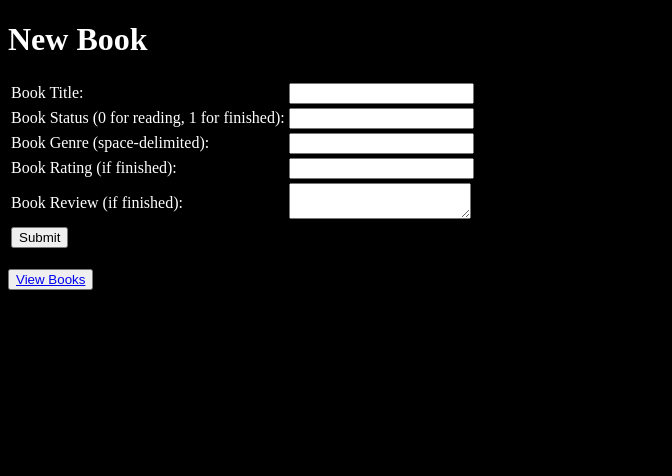
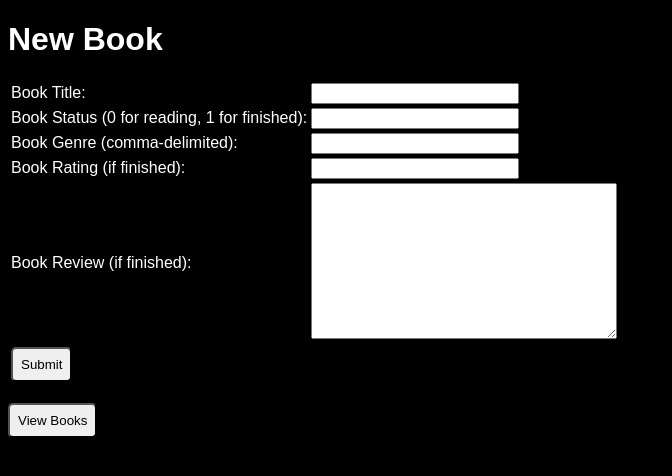
Before and after one commit to xquisite0/bookkeeping, a Flask app: page / in a window 1280 px wide. Shown: the top 476 px of the page, without its empty margins (0-672 px from the left). Run offline with Flask 2, Linux system fonts and the light colour scheme.

Commit message:
make style changes for button and input

```diff
--- a/api/index.py
+++ b/api/index.py
@@ -92,6 +92,5 @@ def edit(Title):
     client.close()
     return redirect(url_for('view'))
 
-
 if __name__ == '__main__':
     app.run()
--- a/api/templates/edit.html
+++ b/api/templates/edit.html
@@ -23,7 +23,7 @@
                     <td><input type="text" name="Status"></td>
                 </tr>
                 <tr>
-                    <td>Book Genre (space-delimited): </td>
+                    <td>Book Genre (comma-delimited): </td>
                     <td><input type="text" name="Genre"></td>
                 </tr>
                 <tr>
--- a/api/templates/index.html
+++ b/api/templates/index.html
@@ -6,6 +6,28 @@
             body {
                 color: white;
                 background-color: black;
+                font-family: Arial;
+            }
+            a {
+                text-decoration: none;
+                color: black;
+            }
+            #viewButton, #submitButton {
+                padding: 8px;
+                border-radius: 5px;
+                font-family: Arial;
+            }
+            input[type='text'] {
+                width: 200px;
+            }
+            #viewButton:hover, #submitButton:hover {
+                background-color: yellow;
+                transition: 0.7s;
+                padding: 15px;
+            }
+            textarea {
+                width: 300px;
+                height: 150px;
             }
         </style>
     </head>
@@ -22,7 +44,7 @@
                     <td><input type="text" name="Status"></td>
                 </tr>
                 <tr>
-                    <td>Book Genre (space-delimited): </td>
+                    <td>Book Genre (comma-delimited): </td>
                     <td><input type="text" name="Genre"></td>
                 </tr>
                 <tr>
@@ -34,11 +56,11 @@
                     <td><textarea name="Review"></textarea></td>
                 </tr>
                 <tr>
-                    <td><input type="submit" name="Submit"></td>
+                    <td><input type="submit" name="Submit" id="submitButton"></td>
                 </tr>
             </table>
         </form>
         <br>
-        <button><a href={{ url_for('view') }}>View Books</a></button>
+        <button id="viewButton"><a href={{ url_for('view') }}>View Books</a></button>
     </body>
 </html>
```
